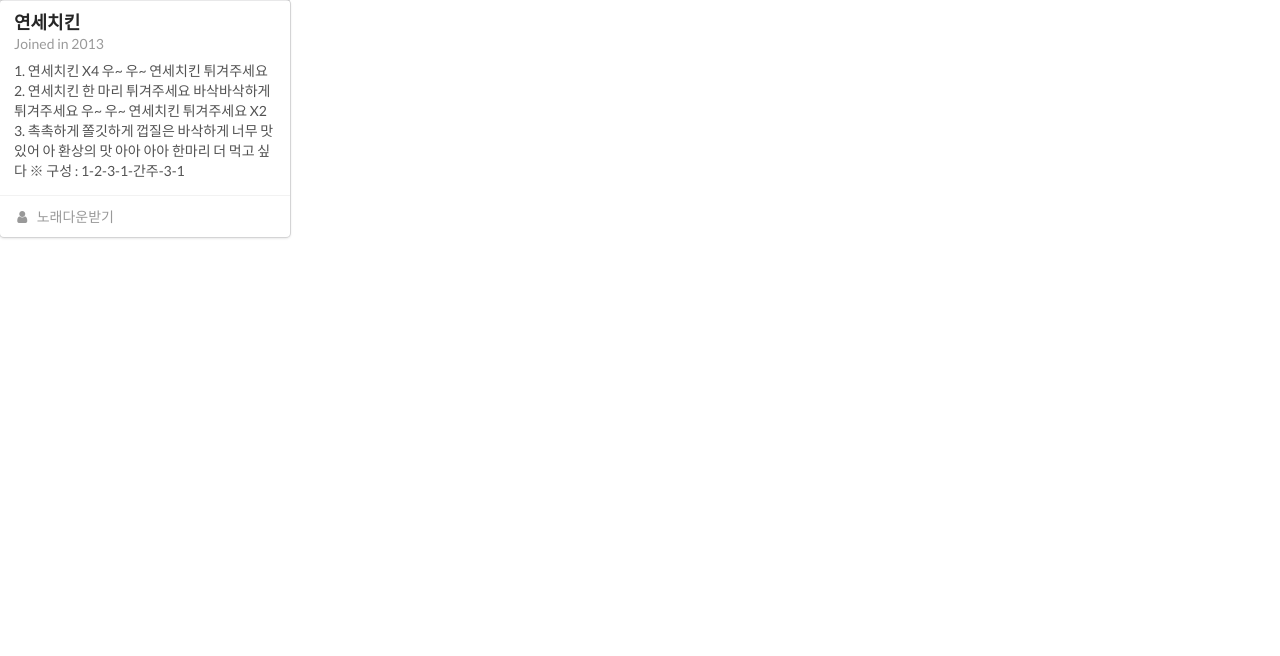
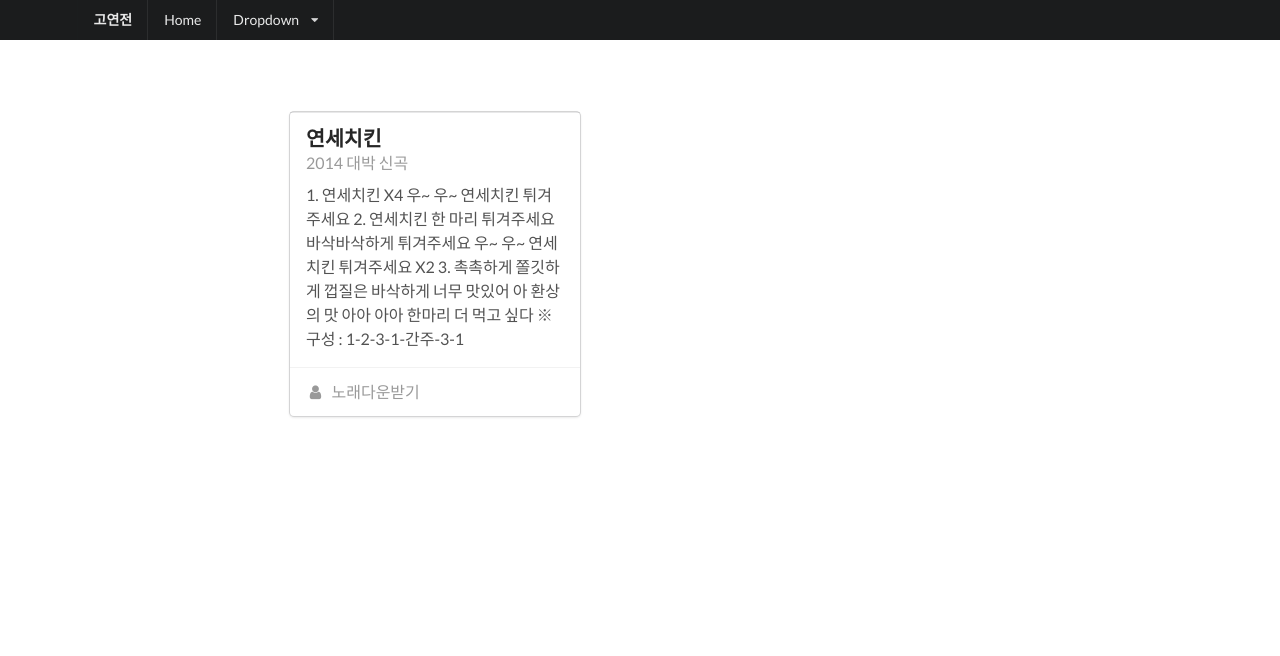
Before and after one commit to JuneBuug/HCI_goyeonjeon, a Django app: page / in a window 1280 px wide. Shown: the top 656 px of the page. Before the commit the page ends 239 px from the top, so only its background shows below. Run offline with Django 3.2, Linux system fonts and the light colour scheme; data comes from the database, SQL or seed files in the repository; both versions use the stored data as it was after the commit; some libraries are stand-ins or nearby versions.

Commit message:
container css 추가 :lipstick:

```diff
--- a/hci/admin.py
+++ b/hci/admin.py
@@ -1,5 +1,6 @@
 from django.contrib import admin
-from .models import CheerioSong
+from .models import CheerioSong,CheerioDance
 # Register your models here.
 
 admin.site.register(CheerioSong)
+admin.site.register(CheerioDance)
--- a/hci/models.py
+++ b/hci/models.py
@@ -9,3 +9,11 @@ class CheerioSong(models.Model) :
 
     def __str__(self):
         return self.title
+
+
+class CheerioDance(models.Model) :
+    title = models.CharField(max_length=200)
+    video_url = models.CharField(max_length=512)
+
+    def __str__(self):
+        return self.title
--- /dev/null
+++ b/hci/static/container.css
@@ -0,0 +1,160 @@
+ /*
+ * # Semantic UI - 2.2.12
+ * https://github.com/Semantic-Org/Semantic-UI
+ * http://www.semantic-ui.com/
+ *
+ * Copyright 2014 Contributors
+ * Released under the MIT license
+ * http://opensource.org/licenses/MIT
+ *
+ */
+/*!
+ * # Semantic UI - Container
+ * http://github.com/semantic-org/semantic-ui/
+ *
+ *
+ * Released under the MIT license
+ * http://opensource.org/licenses/MIT
+ *
+ */
+
+
+/*******************************
+            Container
+*******************************/
+
+
+  .main.container {
+    margin-top: 7em;
+  }
+
+/* All Sizes */
+.ui.container {
+  display: block;
+  max-width: 100% !important;
+}
+
+/* Mobile */
+@media only screen and (max-width: 767px) {
+  .ui.container {
+    width: auto !important;
+    margin-left: 1em !important;
+    margin-right: 1em !important;
+  }
+  .ui.grid.container {
+    width: auto !important;
+  }
+  .ui.relaxed.grid.container {
+    width: auto !important;
+  }
+  .ui.very.relaxed.grid.container {
+    width: auto !important;
+  }
+}
+
+/* Tablet */
+@media only screen and (min-width: 768px) and (max-width: 991px) {
+  .ui.container {
+    width: 723px;
+    margin-left: auto !important;
+    margin-right: auto !important;
+  }
+  .ui.grid.container {
+    width: calc( 723px  +  2rem ) !important;
+  }
+  .ui.relaxed.grid.container {
+    width: calc( 723px  +  3rem ) !important;
+  }
+  .ui.very.relaxed.grid.container {
+    width: calc( 723px  +  5rem ) !important;
+  }
+}
+
+/* Small Monitor */
+@media only screen and (min-width: 992px) and (max-width: 1199px) {
+  .ui.container {
+    width: 933px;
+    margin-left: auto !important;
+    margin-right: auto !important;
+  }
+  .ui.grid.container {
+    width: calc( 933px  +  2rem ) !important;
+  }
+  .ui.relaxed.grid.container {
+    width: calc( 933px  +  3rem ) !important;
+  }
+  .ui.very.relaxed.grid.container {
+    width: calc( 933px  +  5rem ) !important;
+  }
+}
+
+/* Large Monitor */
+@media only screen and (min-width: 1200px) {
+  .ui.container {
+    width: 1127px;
+    margin-left: auto !important;
+    margin-right: auto !important;
+  }
+  .ui.grid.container {
+    width: calc( 1127px  +  2rem ) !important;
+  }
+  .ui.relaxed.grid.container {
+    width: calc( 1127px  +  3rem ) !important;
+  }
+  .ui.very.relaxed.grid.container {
+    width: calc( 1127px  +  5rem ) !important;
+  }
+}
+
+
+/*******************************
+             Types
+*******************************/
+
+
+/* Text Container */
+.ui.text.container {
+  font-family: 'Lato', 'Helvetica Neue', Arial, Helvetica, sans-serif;
+  max-width: 700px !important;
+  line-height: 1.5;
+}
+.ui.text.container {
+  font-size: 1.14285714rem;
+}
+
+/* Fluid */
+.ui.fluid.container {
+  width: 100%;
+}
+
+
+/*******************************
+           Variations
+*******************************/
+
+.ui[class*="left aligned"].container {
+  text-align: left;
+}
+.ui[class*="center aligned"].container {
+  text-align: center;
+}
+.ui[class*="right aligned"].container {
+  text-align: right;
+}
+.ui.justified.container {
+  text-align: justify;
+  -webkit-hyphens: auto;
+      -ms-hyphens: auto;
+          hyphens: auto;
+}
+
+
+/*******************************
+         Theme Overrides
+*******************************/
+
+
+
+/*******************************
+         Site Overrides
+*******************************/
--- a/hci/templates/hci/song_list.html
+++ b/hci/templates/hci/song_list.html
@@ -3,6 +3,7 @@
 <html lang="en">
 <head>
     <link rel="stylesheet" type="text/css" href="{% static 'semantic/dist/semantic.min.css' %}">
+    <link rel="stylesheet" type="text/css" href="{% static 'container.css' %}">
 <script
   src="https://code.jquery.com/jquery-3.1.1.min.js"
   integrity="sha256-hVVnYaiADRTO2PzUGmuLJr8BLUSjGIZsDYGmIJLv2b8="
@@ -13,6 +14,35 @@
 </head>
 <body>
 
+<div class="ui fixed inverted menu">
+    <div class="ui container">
+      <a href="#" class="header item">
+        고연전
+      </a>
+      <a href="#" class="item">Home</a>
+      <div class="ui simple dropdown item">
+        Dropdown <i class="dropdown icon"></i>
+        <div class="menu">
+          <a class="item" href="#">Link Item</a>
+          <a class="item" href="#">Link Item</a>
+          <div class="divider"></div>
+          <div class="header">Header Item</div>
+          <div class="item">
+            <i class="dropdown icon"></i>
+            Sub Menu
+            <div class="menu">
+              <a class="item" href="#">Link Item</a>
+              <a class="item" href="#">Link Item</a>
+            </div>
+          </div>
+          <a class="item" href="#">Link Item</a>
+        </div>
+      </div>
+    </div>
+  </div>
+
+
+<div class="ui main text container">
 
 {% for song in songs %}
 
@@ -23,22 +53,21 @@
   <div class="content">
     <a class="header"> {{ song.title }}</a>
     <div class="meta">
-      <span class="date">Joined in 2013</span>
+      <span class="date">2014 대박 신곡</span>
     </div>
     <div class="description">
       {{ song.content }}
     </div>
   </div>
   <div class="extra content">
-    <a>
       <i class="user icon"></i>
       <a href="{{ song.song_url }}">노래다운받기</a>
-    </a>
   </div>
 </div>
 
 {% endfor %}
 
+</div>
 
 </body>
 </html>
```
Also changed, not shown: db.sqlite3, hci/migrations/0002_cheeriodance.py (added).
